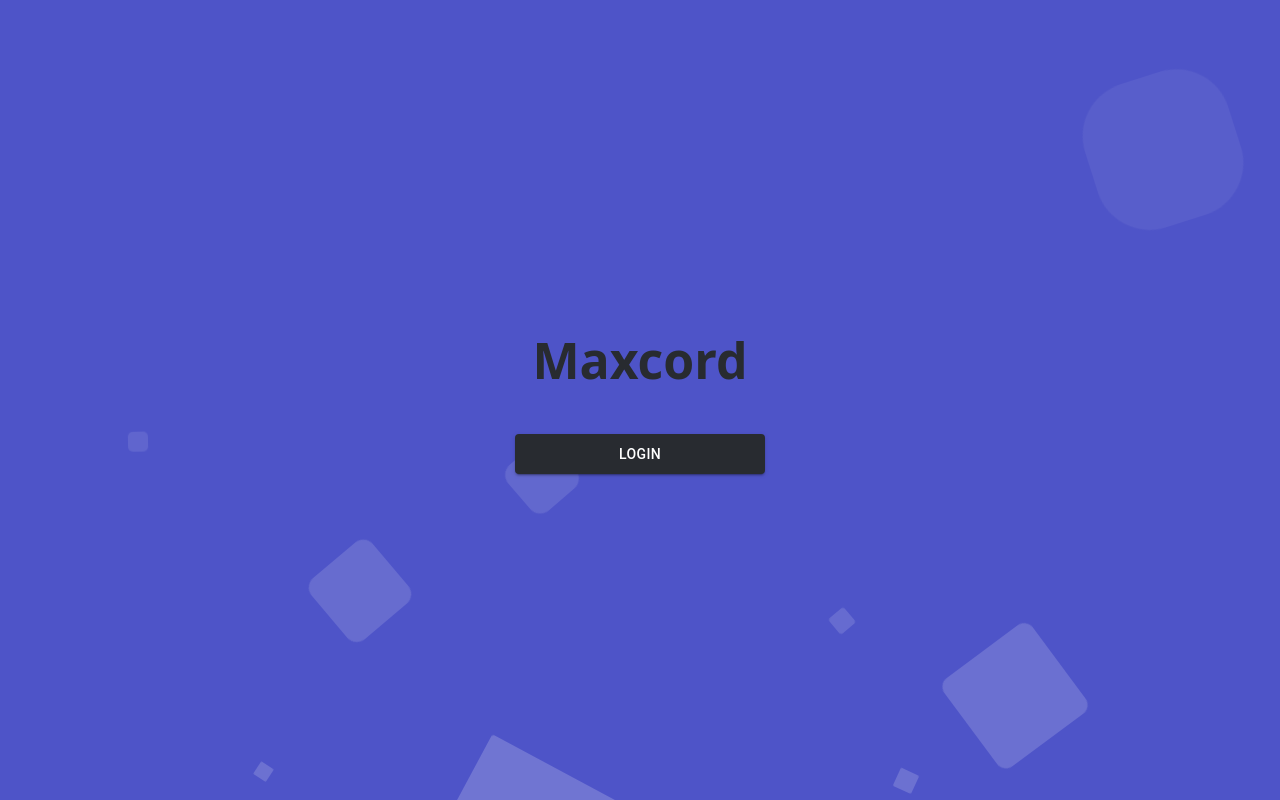
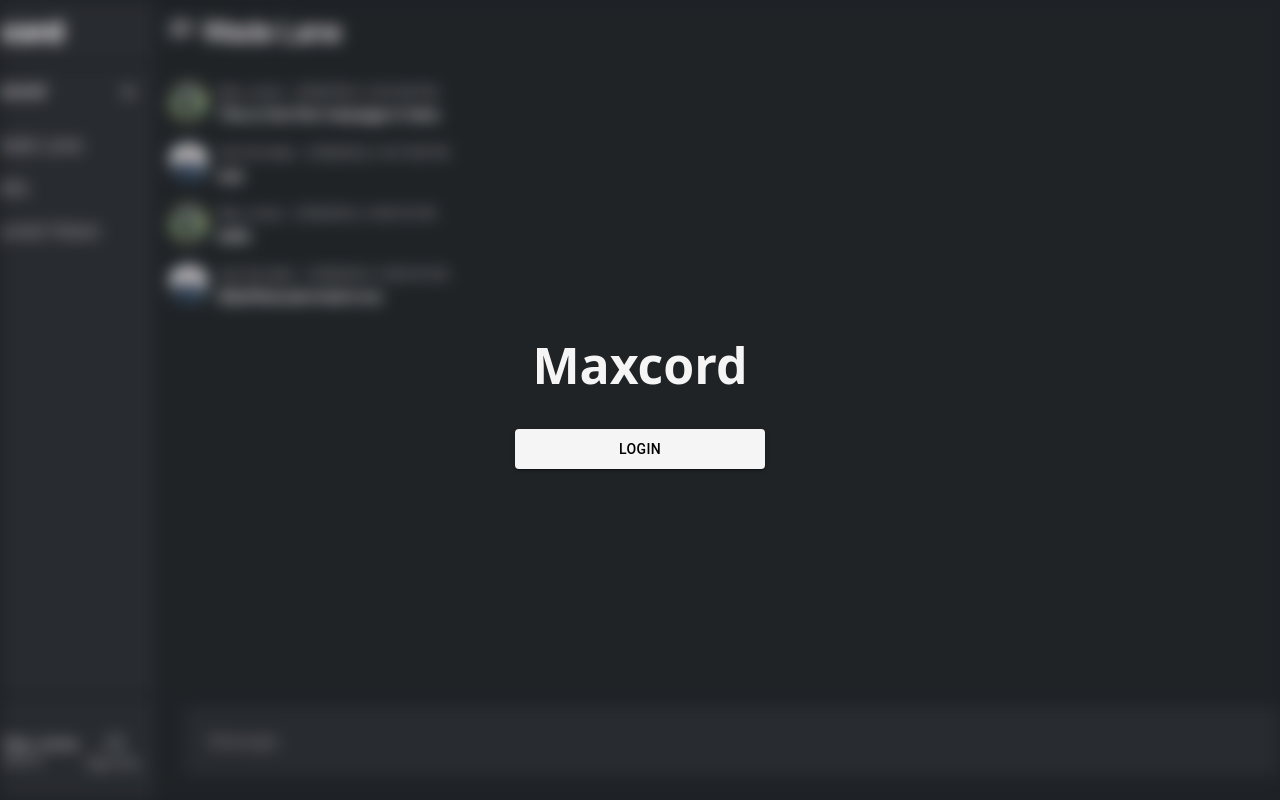
Before and after one commit to maxxjonesyy/chat_app, a React (Create React App) app: page / in a window 1280 px wide. Built offline with nearby package versions, Linux system fonts and the light colour scheme.

Commit message:
change login screen UI

```diff
--- a/src/pages/Login.js
+++ b/src/pages/Login.js
@@ -22,23 +22,11 @@ const Login = () => {
 
   return (
     <div id='login'>
-      <div className='context'>
-        <div className='area'>
-          <ul className='circles'>
-            <li></li>
-            <li></li>
-            <li></li>
-            <li></li>
-            <li></li>
-            <li></li>
-            <li></li>
-            <li></li>
-            <li></li>
-            <li></li>
-          </ul>
-        </div>
+      <div className='background-container'>
+        <img className='background' src='background-image.jpg' />
       </div>
-      <h1>Maxcord</h1>
+
+      <h1 className='login-heading'>Maxcord</h1>
       <Button className='login-btn' variant='contained' onClick={googleSignIn}>
         Login
       </Button>
--- a/src/styles/sass/app.scss
+++ b/src/styles/sass/app.scss
@@ -16,4 +16,5 @@
 html,
 body {
   height: var(--doc-height);
+  background-color: #1e2124;
 }
--- a/src/styles/sass/login.scss
+++ b/src/styles/sass/login.scss
@@ -1,145 +1,44 @@
 @import "./mixins.scss";
 @import "./theme.scss";
+
 
 #login {
   height: 100vh;
   width: 100vw;
   @include flexCenter;
   flex-direction: column;
-  gap: 40px;
+  gap: 30px;
   overflow: none;
+}
 
-  h1 {
-    color: $backgroundLight;
-    font-size: 50px;
+.login-heading {
+  color: whitesmoke;
+  font-size: 50px;
+  z-index: 100;
+}
+
+.login-btn {
+  background-color: whitesmoke !important;
+  color: black !important;
+  width: 250px !important;
+  height: 40px !important;
+  transition: 0.5s all ease-in-out;
+
+  .login-btn:hover {
+    opacity: 0.5;
   }
 }
 
-.login-btn {
-  background-color: $backgroundLight !important;
-  width: 250px !important;
-  height: 40px !important;
-}
-
-.context {
+.background-container {
   position: absolute;
-  width: 100vw;
-  height: 100vh;
-  z-index: -1;
-}
-
-.area {
-  background: #4e54c8;
-  background: -webkit-linear-gradient(to left, #8f94fb, #4e54c8);
-  width: 100%;
-  height: 100%;
-}
-
-.circles {
-  position: absolute;
-  top: 0;
-  left: 0;
   width: 100%;
   height: 100%;
   overflow: hidden;
 }
 
-.circles li {
-  position: absolute;
-  display: block;
-  list-style: none;
-  width: 20px;
-  height: 20px;
-  background: rgba(255, 255, 255, 0.2);
-  animation: animate 25s linear infinite;
-  bottom: -150px;
+.background {
+  width: 100%;
+  height: 100%;
+  object-fit: cover;
+  filter: blur(8px);
 }
-
-.circles li:nth-child(1) {
-  left: 25%;
-  width: 80px;
-  height: 80px;
-  animation-delay: 0s;
-}
-
-.circles li:nth-child(2) {
-  left: 10%;
-  width: 20px;
-  height: 20px;
-  animation-delay: 2s;
-  animation-duration: 12s;
-}
-
-.circles li:nth-child(3) {
-  left: 70%;
-  width: 20px;
-  height: 20px;
-  animation-delay: 4s;
-}
-
-.circles li:nth-child(4) {
-  left: 40%;
-  width: 60px;
-  height: 60px;
-  animation-delay: 0s;
-  animation-duration: 18s;
-}
-
-.circles li:nth-child(5) {
-  left: 65%;
-  width: 20px;
-  height: 20px;
-  animation-delay: 0s;
-}
-
-.circles li:nth-child(6) {
-  left: 75%;
-  width: 110px;
-  height: 110px;
-  animation-delay: 3s;
-}
-
-.circles li:nth-child(7) {
-  left: 35%;
-  width: 150px;
-  height: 150px;
-  animation-delay: 7s;
-}
-
-.circles li:nth-child(8) {
-  left: 50%;
-  width: 25px;
-  height: 25px;
-  animation-delay: 15s;
-  animation-duration: 45s;
-}
-
-.circles li:nth-child(9) {
-  left: 20%;
-  width: 15px;
-  height: 15px;
-  animation-delay: 2s;
-  animation-duration: 35s;
-}
-
-.circles li:nth-child(10) {
-  left: 85%;
-  width: 150px;
-  height: 150px;
-  animation-delay: 0s;
-  animation-duration: 11s;
-}
-
-@keyframes animate {
-  0% {
-    transform: translateY(0) rotate(0deg);
-    opacity: 1;
-    border-radius: 0;
-  }
-
-  100% {
-    transform: translateY(-1000px) rotate(720deg);
-    opacity: 0;
-    border-radius: 50%;
-  }
-}
```
Also changed, not shown: public/background-image.jpg (added).
